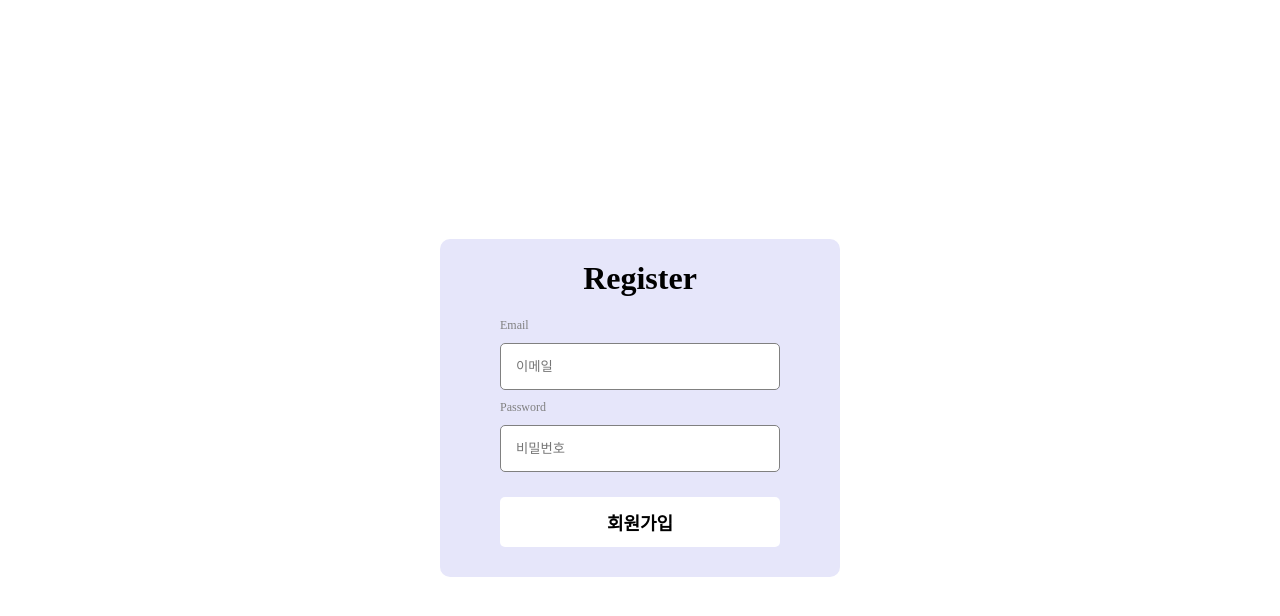
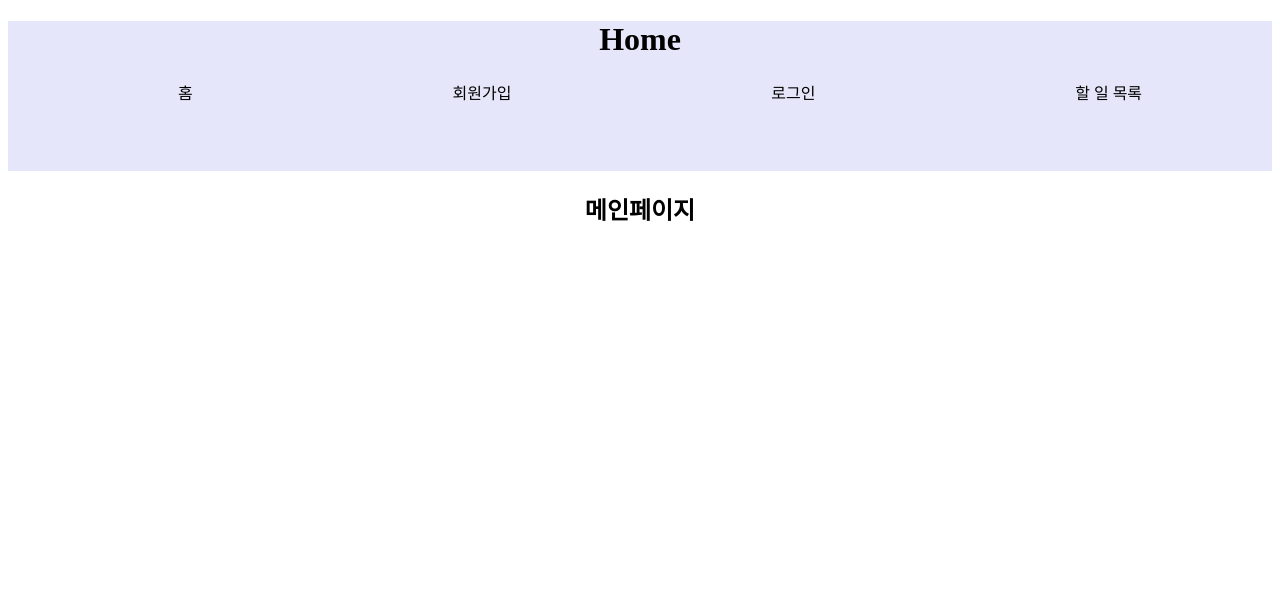
Before and after one commit to kimmoonju-102/wanted-pre-onboarding-frontend, a React (Create React App) app: page / in a window 1280 px wide. Shown: the top 616 px of the page. Built offline with nearby package versions, Linux system fonts and the light colour scheme.

Commit message:
[chore] 경로설정

```diff
--- a/src/App.js
+++ b/src/App.js
@@ -1,11 +1,12 @@
 import { Route, Routes } from "react-router-dom";
-import { Signup, Signin, Todo } from "@/pages";
+import { Home, Signup, Signin, Todo } from "@/pages";
 
 function App() {
   return (
     <div className="App">
       <Routes>
-        <Route path="/" element={<Signup />} />
+        <Route path="/" element={<Home />} />
+        <Route path="/signup" element={<Signup />} />
         <Route path="/signin" element={<Signin />} />
         <Route path="/todos" element={<Todo />} />
       </Routes>
```
